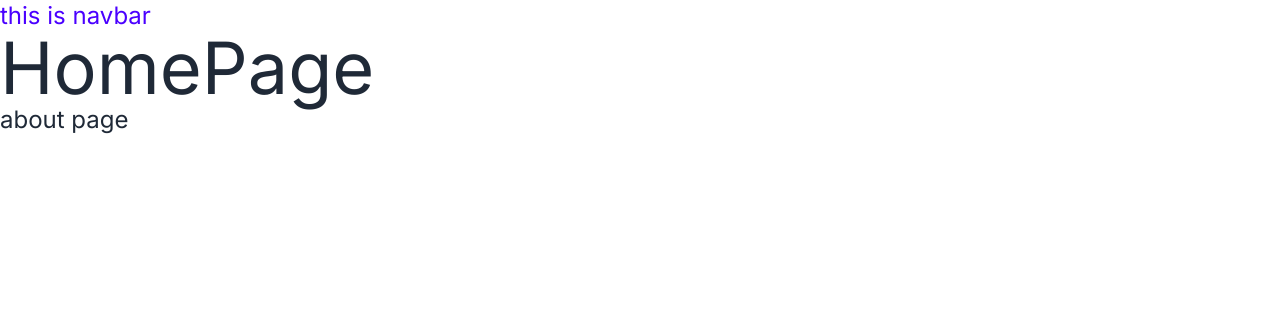
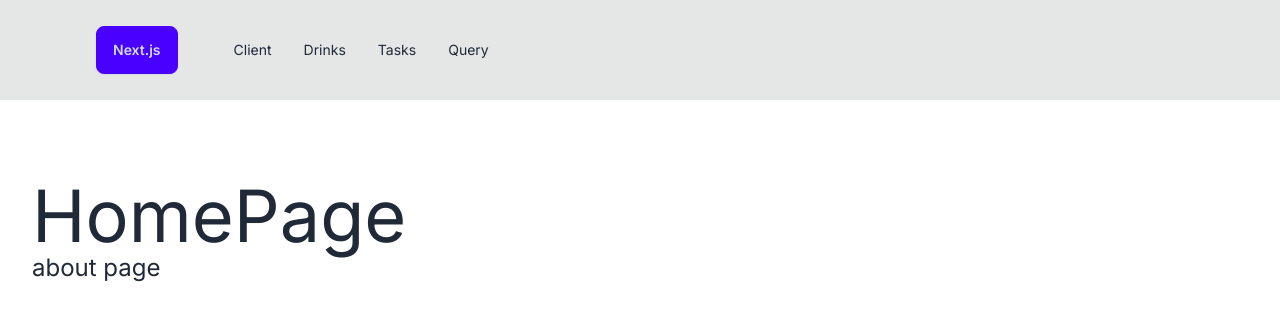
Before and after one commit to gilvicentevieira/nextjs-tutorial, a Next.js app: page / in a window 1280 px wide. Shown: the top 320 px of the page. Built offline with nearby package versions, Linux system fonts and the light colour scheme.

Commit message:
Added navbar

```diff
--- a/app/layout.js
+++ b/app/layout.js
@@ -1,5 +1,6 @@
 import { Inter } from 'next/font/google'
 import './globals.css'
+import Navbar from '@/components/Navbar'
 
 const inter = Inter({ subsets: ['latin'] })
 
@@ -12,8 +13,10 @@
   return (
     <html lang="en">
       <body className={inter.className}>
-        <nav className='text-2xl text-primary'>this is navbar</nav>
-        {children}
+        <Navbar/>
+        <main className='px-8 py-20 max-w-6xl'>
+          {children}
+        </main>
       </body>
     </html>
   )
--- /dev/null
+++ b/components/Navbar.jsx
@@ -0,0 +1,32 @@
+import Link from 'next/link'
+import React from 'react'
+
+const links = [
+    {href: '/client', label: 'client'},
+    {href: '/drinks', label: 'drinks'},
+    {href: '/tasks', label: 'tasks'},
+    {href: '/query', label: 'query'},
+]
+
+const Navbar = () => {
+  return (
+    <nav className='bg-base-300 py-4'>
+        <div className='navbar px-8 max-w-6xl mx-auto flex-col sm:flex-row'>
+            <Link href='/' className='btn btn-primary'>
+                Next.js
+            </Link>
+            <ul className='menu menu-horizontal md:ml-8'>
+                {links.map((link)=>{
+                    return <li key={link.href}>
+                        <Link href={link.href} className='capitalize'>
+                            {link.label}
+                        </Link>
+                    </li>
+                })}
+            </ul>
+        </div>
+    </nav>
+  )
+}
+
+export default Navbar
```
